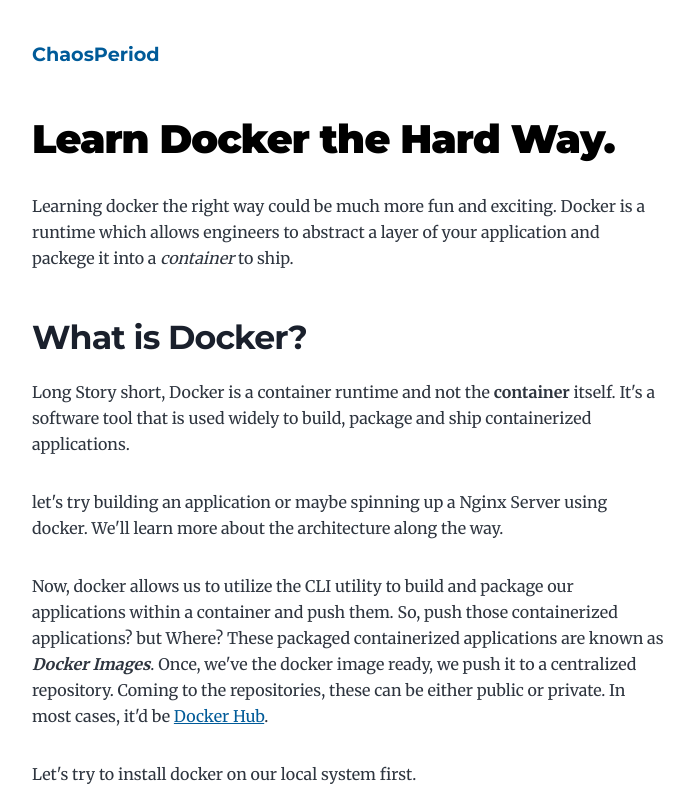
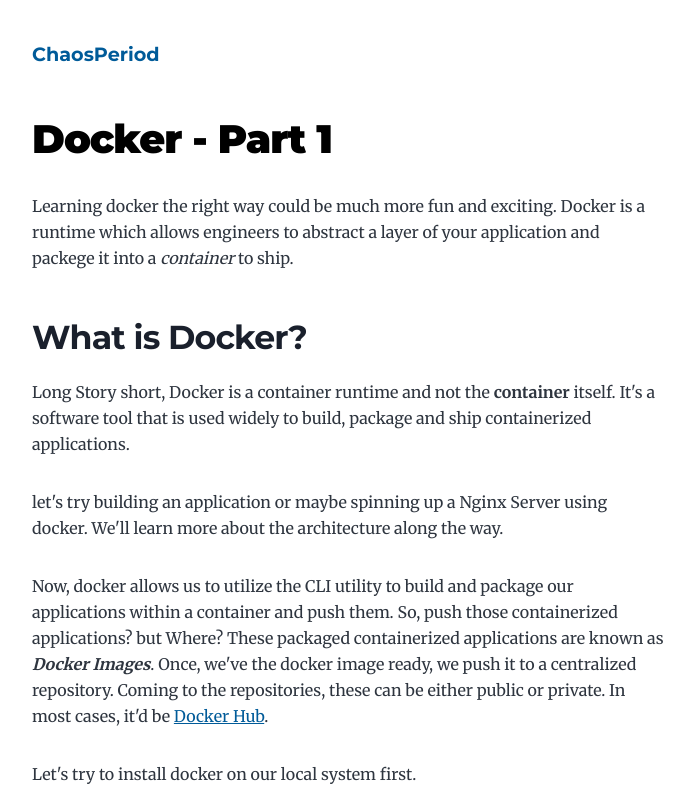
Before and after one commit to navjots35/ChaosPeriod, a Gatsby site: page /Docker/ in a window 1280 px wide. Shown: the top 800 px of the page, without its empty margins (292-986 px from the left). Built offline with nearby package versions, Linux system fonts and the light colour scheme; Gatsby itself is replaced by a stand-in of ours; some packages are replaced by stand-ins of ours.

Commit message:
Updated Docker Chapter

```diff
--- a/content/blog/Docker/index.md
+++ b/content/blog/Docker/index.md
@@ -1,5 +1,5 @@
 ---
-title: Learn Docker the Hard Way.
+title: Docker - Part 1
 version: Part 1
 description: "Learn docker from scratch with all the in's and out's"
 ---
```
